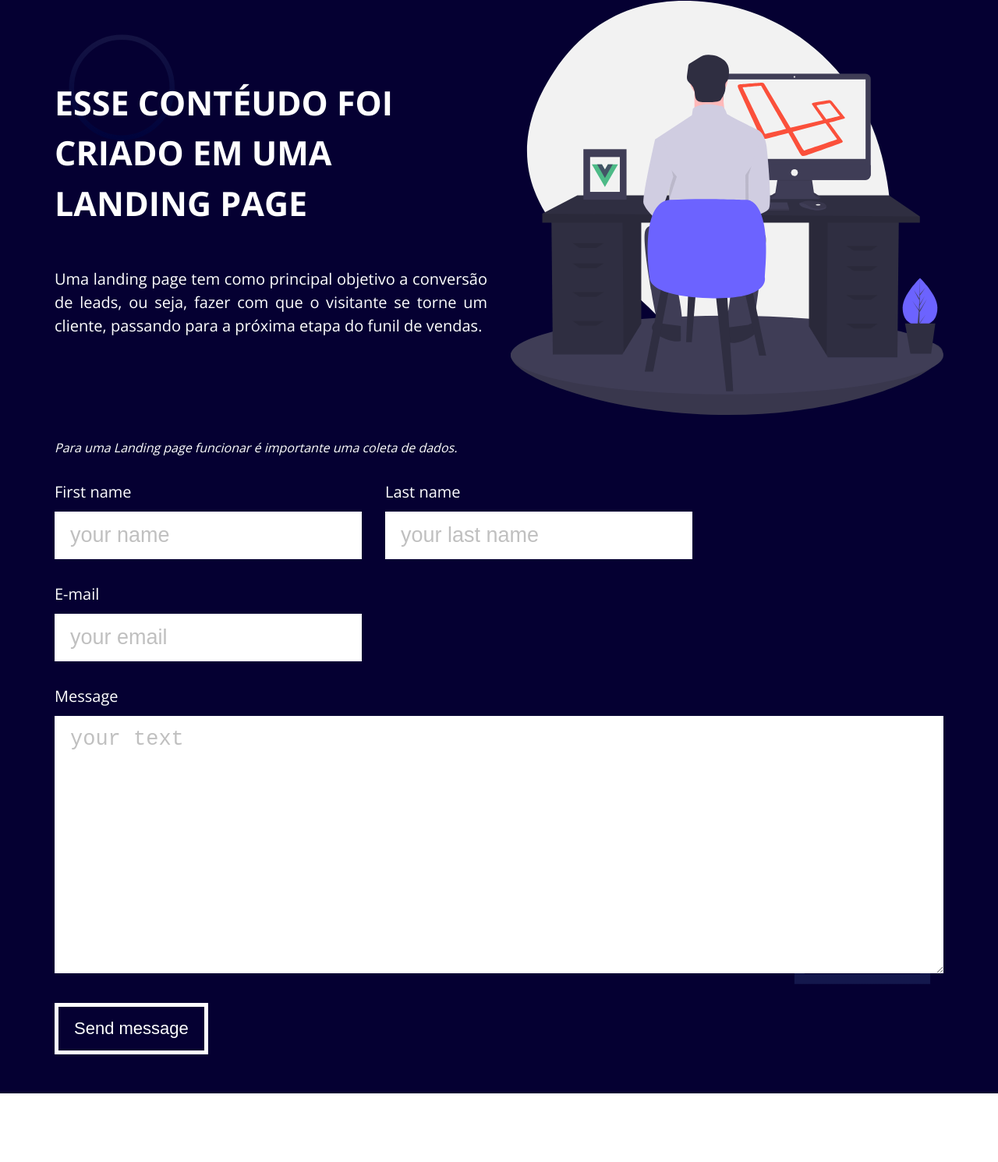
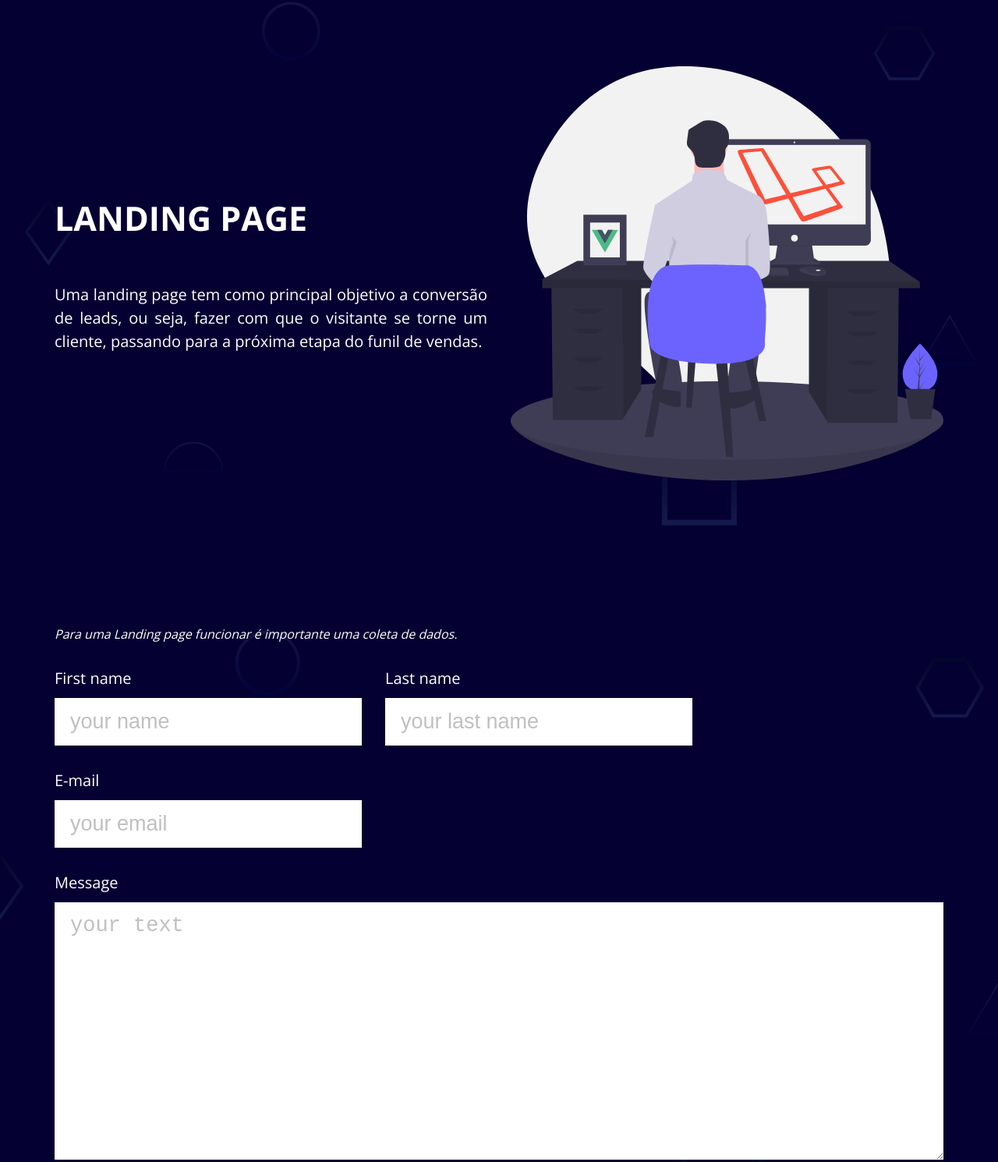
Before and after one commit to carlosbusquets05/Lande-page, a plain HTML site: page index.html in a window 1280 px wide. Shown: the part 4329-5819 px from the top of the page at 78% size. Before the commit the page ends 5731 px from the top, so only its background shows below. Drawn offline with nearby package versions, Linux system fonts and the light colour scheme.

Commit message:
Add files via upload

```diff
--- a/index.html
+++ b/index.html
@@ -208,7 +208,7 @@
     <section id="contact" class="intro main-bg section">
       <div class="main-content intro-content">
         <div class="intro-text-content">
-          <h2>Esse contéudo foi criado em uma Landing Page</h2>
+          <h2>Landing Page</h2>
           <p class="texts">
             Uma landing page tem como principal objetivo a conversão de leads,
             ou seja, fazer com que o visitante se torne um cliente, passando
@@ -219,9 +219,11 @@
           <img
             src="Assets/undraw_laravel_and_vue_-59-tp.svg"
             alt="Logo frontend"
-          />
-        </div>
-        <div class="contact-form">
+            />
+          </div>
+        </section>
+        <section class="intro main-bg section">
+        <div class="contact-form main-content ">
           <fieldset class="form-grid">
             <legend>
               Para uma Landing page funcionar é importante uma coleta de dados.
@@ -269,7 +271,7 @@
           </fieldset>
         </div>
       </div>
-    </section>
     <a class="back-to-top" href="#">❱</a>
+  </section>
   </body>
 </html>
```
Also changed, not shown: style.css (line endings or trailing spaces).
